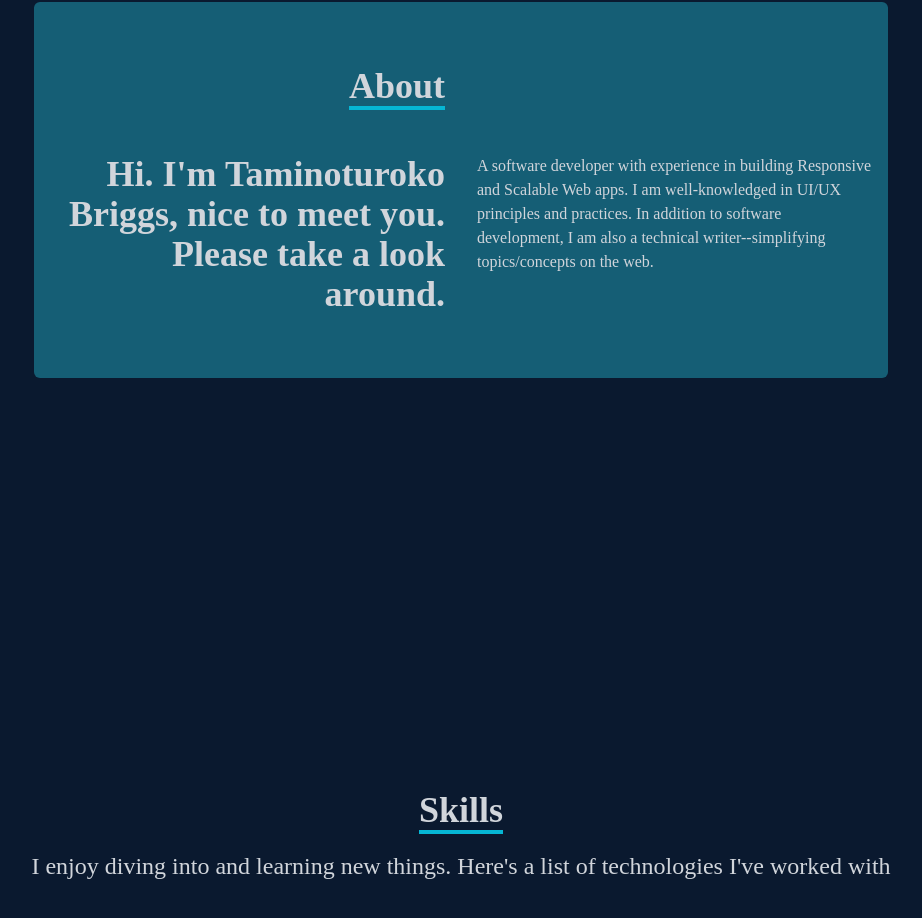
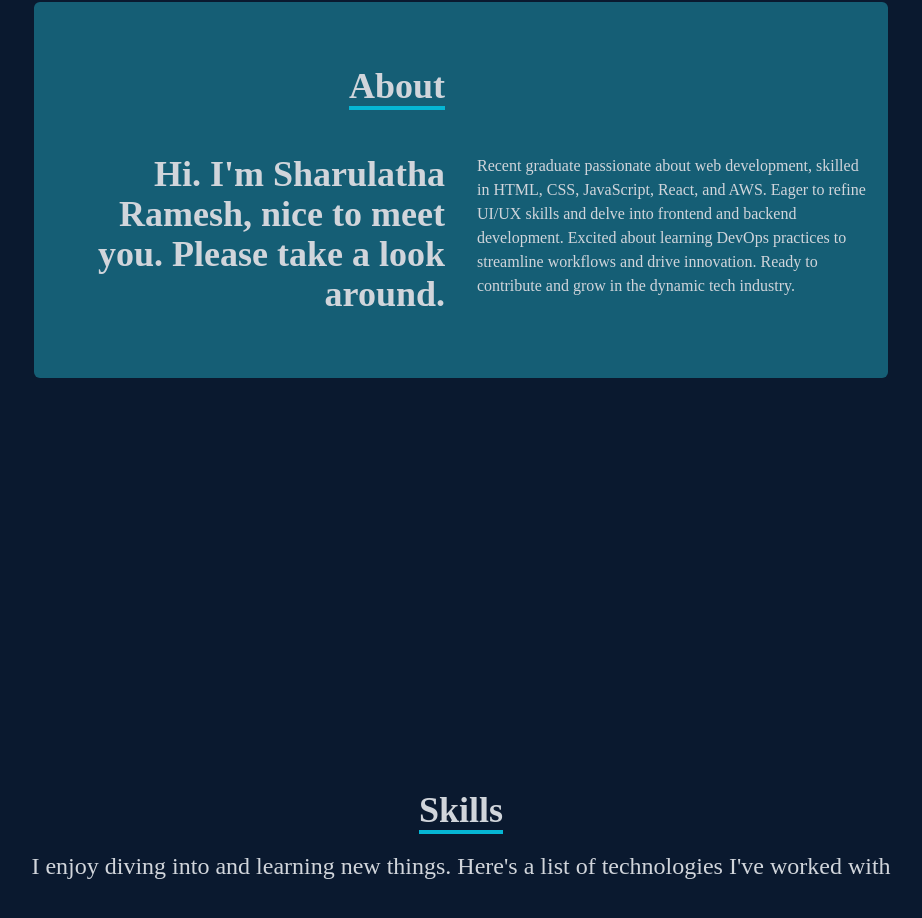
Before and after one commit to Sharulatha-Ramesh/HostingReact, a React (Create React App) app: page / in a window 1280 px wide. Shown: the part 1010-1928 px from the top of the page, without its empty margins (179-1101 px from the left). Built offline with nearby package versions, Linux system fonts and the light colour scheme.

Commit message:
Update About.jsx

```diff
--- a/src/components/About.jsx
+++ b/src/components/About.jsx
@@ -20,17 +20,14 @@ const About = () => {
           <div className="max-w-[1000px] w-full grid sm:grid-cols-2 gap-8 px-4">
             <div className="sm:text-right text-4xl font-bold">
               <p>
-                Hi. I'm Taminoturoko Briggs, nice to meet you. Please take a
+                Hi. I'm Sharulatha Ramesh, nice to meet you. Please take a
                 look around.
               </p>
             </div>
             <div>
               <p>
                 {" "}
-                A software developer with experience in building Responsive and
-                Scalable Web apps. I am well-knowledged in UI/UX principles and
-                practices. In addition to software development, I am also a
-                technical writer--simplifying topics/concepts on the web.
+                Recent graduate passionate about web development, skilled in HTML, CSS, JavaScript, React, and AWS. Eager to refine UI/UX skills and delve into frontend and backend development. Excited about learning DevOps practices to streamline workflows and drive innovation. Ready to contribute and grow in the dynamic tech industry.
               </p>
             </div>
           </div>
```
